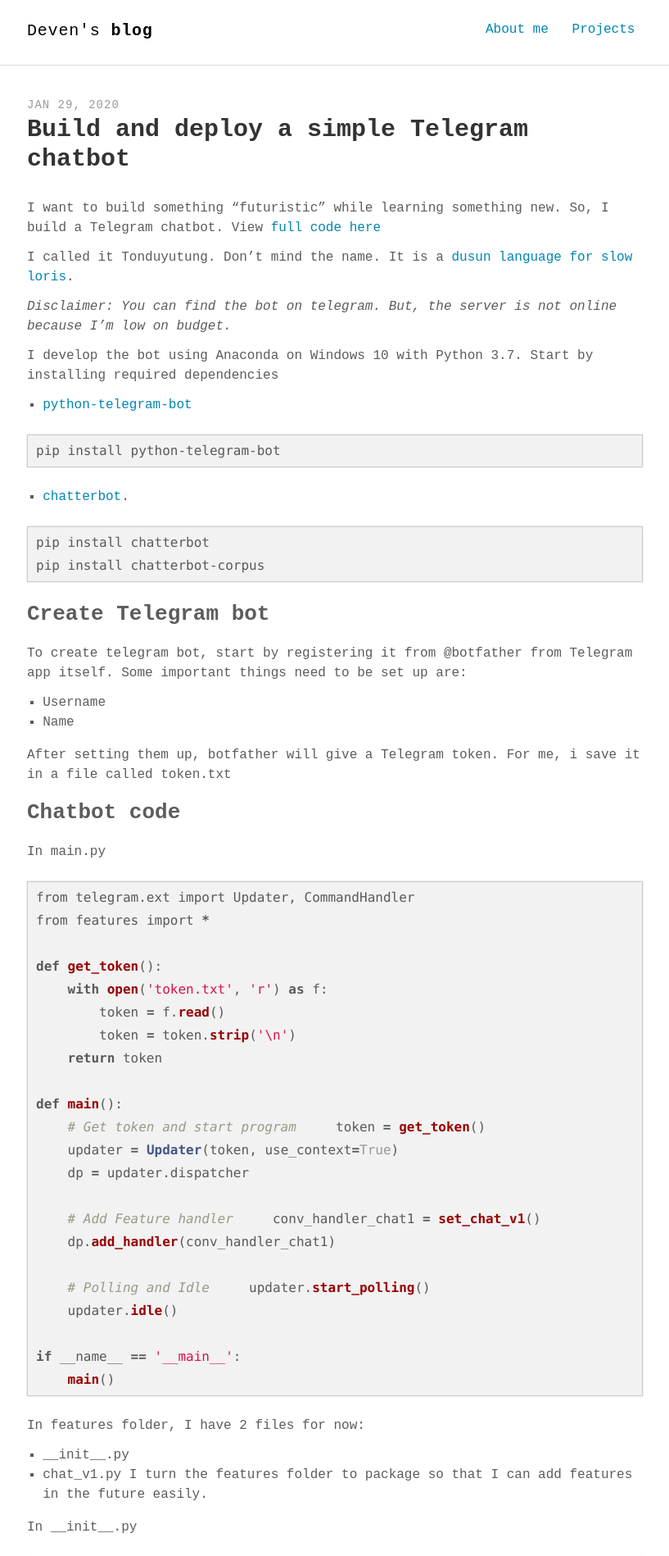
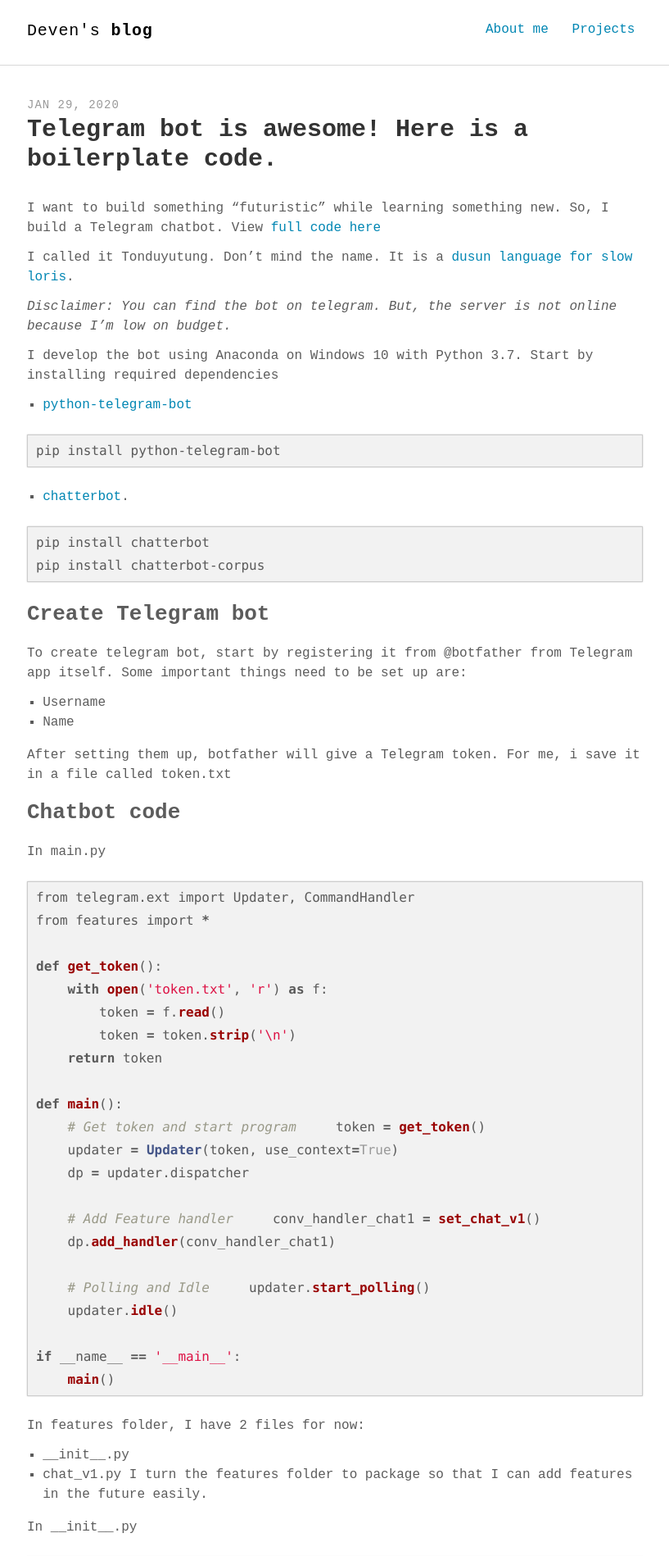
Before and after one commit to devennn/devennn.github.io, a Jekyll site: the page built from _posts/2020-01-29-building-deploying-telegram-bot.md, in a window 1280 px wide. Shown: the top 1898 px of the page at 82% size, without its empty margins (231-1048 px from the left). Built offline with Jekyll 4.4.1, drawn with Linux system fonts in a browser that asks for light colours; some web fonts are replaced.

Commit message:
Update 2020-01-29-building-deploying-telegram-bot.md

```diff
--- a/_posts/2020-01-29-building-deploying-telegram-bot.md
+++ b/_posts/2020-01-29-building-deploying-telegram-bot.md
@@ -1,6 +1,6 @@
 ---
 layout: post
-title: Build and deploy a simple Telegram chatbot
+title: Telegram bot is awesome! Here is a boilerplate code.
 ---
 
 I want to build something "futuristic" while learning something new. So, I build a Telegram chatbot. View [full code here](https://github.com/devennn/blog-code/tree/master/tonduyutung-bot)
```
